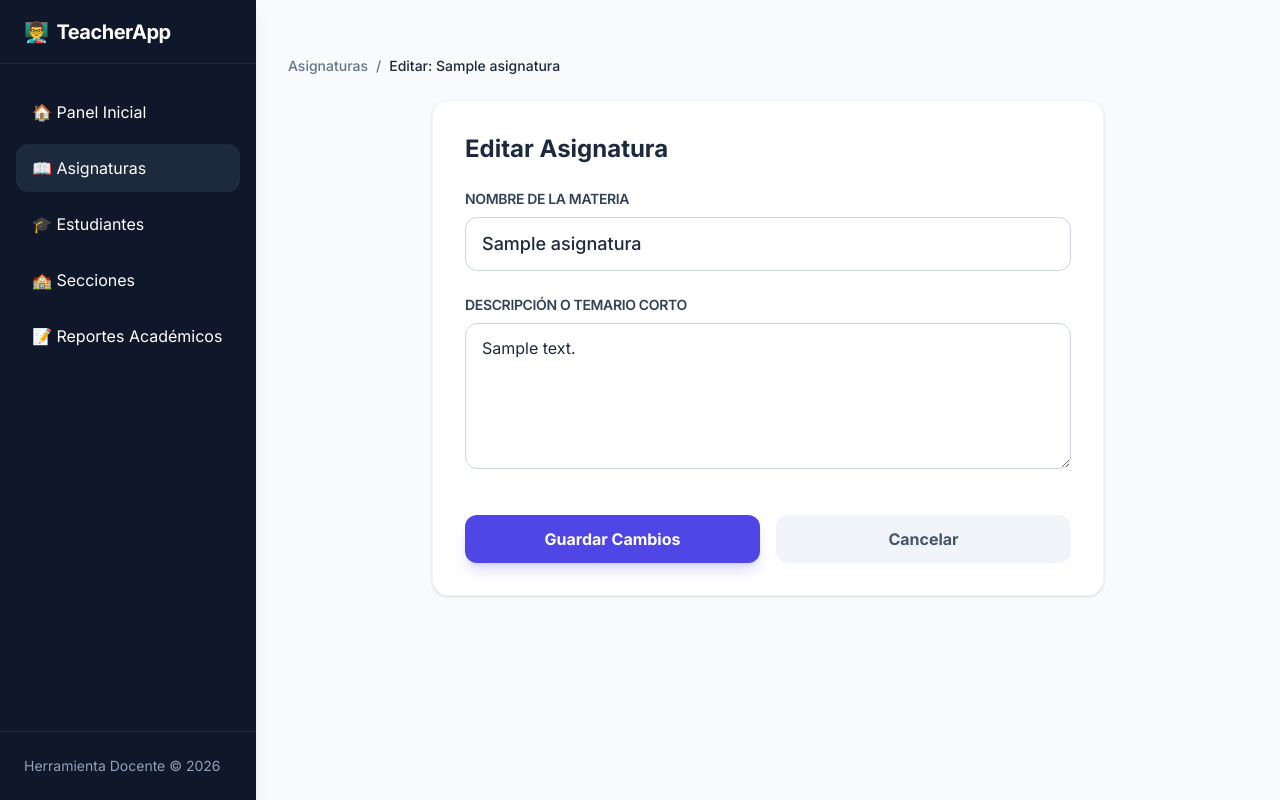
After one commit to avismael/teacherApp, a Flask app: page /asignaturas/editar/1 in a window 1280 px wide. The commit adds this page. Run offline with Flask 3, Linux system fonts and the light colour scheme; tables that the repository leaves empty hold one stand-in row (values such as "Sample post").

Commit message:
Feature: Implemented CRUD for Subjects and Sections with data integrity restrictions

```diff
--- a/routes/asignaturas.py
+++ b/routes/asignaturas.py
@@ -28,6 +28,41 @@ def detalle(id):
     secciones_disponibles = Seccion.query.all()
     return render_template('asignaturas/detalle.html', asignatura=asignatura, secciones_disponibles=secciones_disponibles)
 
+@asignaturas_bp.route('/editar/<int:id>', methods=['GET', 'POST'])
+def editar(id):
+    asignatura = Asignatura.query.get_or_404(id)
+    if request.method == 'POST':
+        nombre = request.form.get('nombre')
+        descr = request.form.get('descripcion')
+        if not nombre:
+            flash('El nombre es requerido', 'error')
+            return redirect(url_for('asignaturas.editar', id=id))
+
+        asignatura.nombre = nombre
+        asignatura.descripcion = descr
+        db.session.commit()
+        flash('Asignatura actualizada', 'success')
+        return redirect(url_for('asignaturas.index'))
+
+    return render_template('asignaturas/editar.html', asignatura=asignatura)
+
+@asignaturas_bp.route('/eliminar/<int:id>', methods=['POST'])
+def eliminar(id):
+    asignatura = Asignatura.query.get_or_404(id)
+    from models import Nota, Actividad, Periodo
+
+    # Restricción: No eliminar si hay notas registradas
+    tiene_notas = db.session.query(Nota).join(Actividad).join(Periodo).filter(Periodo.asignatura_id == id).first()
+
+    if tiene_notas:
+        flash('No se puede eliminar la asignatura porque ya tiene registros de notas. Borra las notas primero.', 'error')
+        return redirect(url_for('asignaturas.index'))
+
+    db.session.delete(asignatura)
+    db.session.commit()
+    flash('Asignatura eliminada correctamente', 'success')
+    return redirect(url_for('asignaturas.index'))
+
 @asignaturas_bp.route('/<int:asignatura_id>/matricular_seccion', methods=['POST'])
 def matricular_seccion(asignatura_id):
     asignatura = Asignatura.query.get_or_404(asignatura_id)
--- /dev/null
+++ b/templates/asignaturas/editar.html
@@ -0,0 +1,31 @@
+{% extends 'base.html' %}
+{% block title %}Editar Asignatura - {{ asignatura.nombre }}{% endblock %}
+
+{% block content %}
+<div class="mb-6 flex gap-2 text-sm text-slate-500 font-medium">
+    <a href="{{ url_for('asignaturas.index') }}" class="hover:text-primary">Asignaturas</a>
+    <span>/</span>
+    <span class="text-slate-800">Editar: {{ asignatura.nombre }}</span>
+</div>
+
+<div class="max-w-2xl mx-auto bg-white p-8 rounded-2xl shadow-sm border border-slate-100">
+    <h1 class="text-2xl font-bold text-slate-800 mb-6">Editar Asignatura</h1>
+
+    <form action="{{ url_for('asignaturas.editar', id=asignatura.id) }}" method="POST" class="flex flex-col gap-6">
+        <div>
+            <label class="text-sm font-semibold text-slate-700 block mb-2 uppercase tracking-tight">Nombre de la Materia</label>
+            <input type="text" name="nombre" value="{{ asignatura.nombre }}" class="w-full border border-slate-300 rounded-xl px-4 py-3 focus:outline-none focus:border-primary focus:ring-2 focus:ring-primary/20 transition-all font-medium text-lg" placeholder="Ej: Matemáticas I" required>
+        </div>
+
+        <div>
+            <label class="text-sm font-semibold text-slate-700 block mb-2 uppercase tracking-tight">Descripción o Temario Corto</label>
+            <textarea name="descripcion" rows="5" class="w-full border border-slate-300 rounded-xl px-4 py-3 focus:outline-none focus:border-primary focus:ring-2 focus:ring-primary/20 transition-all" placeholder="Detalles del curso...">{{ asignatura.descripcion }}</textarea>
+        </div>
+
+        <div class="flex gap-4 pt-4">
+            <button type="submit" class="flex-1 bg-primary text-white font-bold py-3 px-6 rounded-xl hover:bg-primary-hover transition shadow-lg shadow-primary/20">Guardar Cambios</button>
+            <a href="{{ url_for('asignaturas.index') }}" class="flex-1 bg-slate-100 text-slate-600 font-bold py-3 px-6 rounded-xl text-center hover:bg-slate-200 transition">Cancelar</a>
+        </div>
+    </form>
+</div>
+{% endblock %}
```
Also changed, not shown: routes/secciones.py (+34 -0 lines), templates/asignaturas/index.html (+17 -9 lines), templates/secciones/editar.html (added, +26 -0 lines), templates/secciones/index.html (+16 -6 lines).
